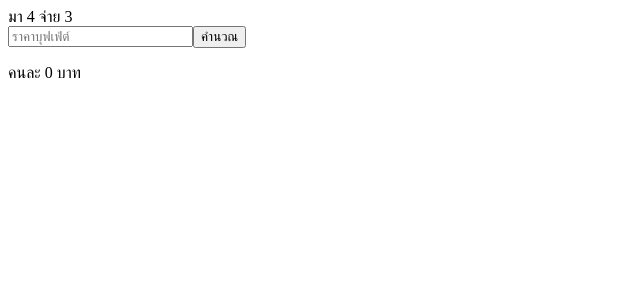
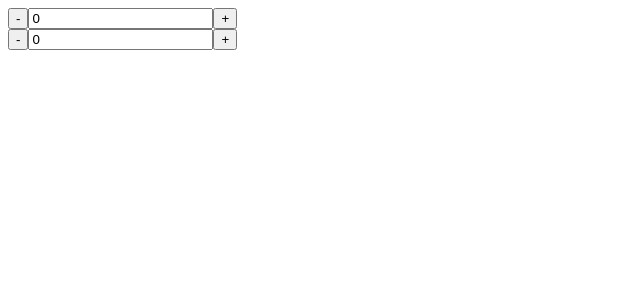
Before and after one commit to JJwachi23/fundamental-ng, an Angular app: page / in a window 1280 px wide. Shown: the top 300 px of the page, without its empty margins (0-640 px from the left). Built offline with nearby package versions, Linux system fonts and the light colour scheme.

Commit message:
Add: Decorators Input and Output

```diff
--- a/src/app/app.component.html
+++ b/src/app/app.component.html
@@ -1,6 +1,14 @@
-<label>มา 4 จ่าย 3</label>
+<!-- <label>มา 4 จ่าย 3</label>
 <div>
   <input #priceBuffetInput type="text" placeholder="ราคาบุฟเฟ่ต์" />
   <button (click)="calculate(priceBuffetInput.value)">คำนวณ</button>
 </div>
-<p>คนละ {{ value }} บาท</p>
+<p>คนละ {{ value }} บาท</p> -->
+<app-action-bar
+  (numberChange)="testNumberChange($event)"
+  [step]="2"
+></app-action-bar>
+<app-action-bar
+  (numberChange)="testNumberChange($event)"
+  [step]="0.5"
+></app-action-bar>
--- a/src/app/app.component.ts
+++ b/src/app/app.component.ts
@@ -8,9 +8,8 @@ import { Component, OnInit } from '@angular/core';
 export class AppComponent implements OnInit {
   title = 'fundamental-ng';
   value = 0;
-  constructor(
 
-  ) { }
+  constructor() { }
 
   ngOnInit() {
 
@@ -20,4 +19,12 @@ export class AppComponent implements OnInit {
     const price = Number(value);
     this.value = (price * 3) / 4;
   }
+
+  testClick() {
+    console.log('test event binding');
+  }
+
+  testNumberChange(value: any) {
+    console.log('test number changed: ', value);
+  }
 }
--- a/src/app/components/action-bar/action-bar.component.html
+++ b/src/app/components/action-bar/action-bar.component.html
@@ -0,0 +1,5 @@
+<div>
+  <button (click)="decrease()">-</button>
+  <input type="text" [value]="counter" />
+  <button (click)="increase()">+</button>
+</div>
--- a/src/app/components/action-bar/action-bar.component.ts
+++ b/src/app/components/action-bar/action-bar.component.ts
@@ -1,4 +1,4 @@
-import { Component, OnInit } from '@angular/core';
+import { Component, OnInit, Input, Output, EventEmitter } from '@angular/core';
 
 @Component({
   selector: 'app-action-bar',
@@ -7,16 +7,30 @@ import { Component, OnInit } from '@angular/core';
 })
 export class ActionBarComponent implements OnInit {
   title = 'action-bar';
-  count = 0;
-  step = 1;
+  counter: number = 0;
 
-  constructor(
+  @Input() step: number = 1;
+  @Output() numberChange = new EventEmitter();
 
-  ) { }
+  constructor() { }
 
   ngOnInit() {
 
   }
 
+  decrease() {
+    if (this.counter > 0) {
+      this.counter = this.counter - this.step;
+      this.numberChange.emit(this.counter);
+    }
+  }
+
+  increase() {
+    if (this.counter < 10) {
+      this.counter = this.counter + this.step;
+      this.numberChange.emit(this.counter);
+    }
+  }
+
 
 }
```
